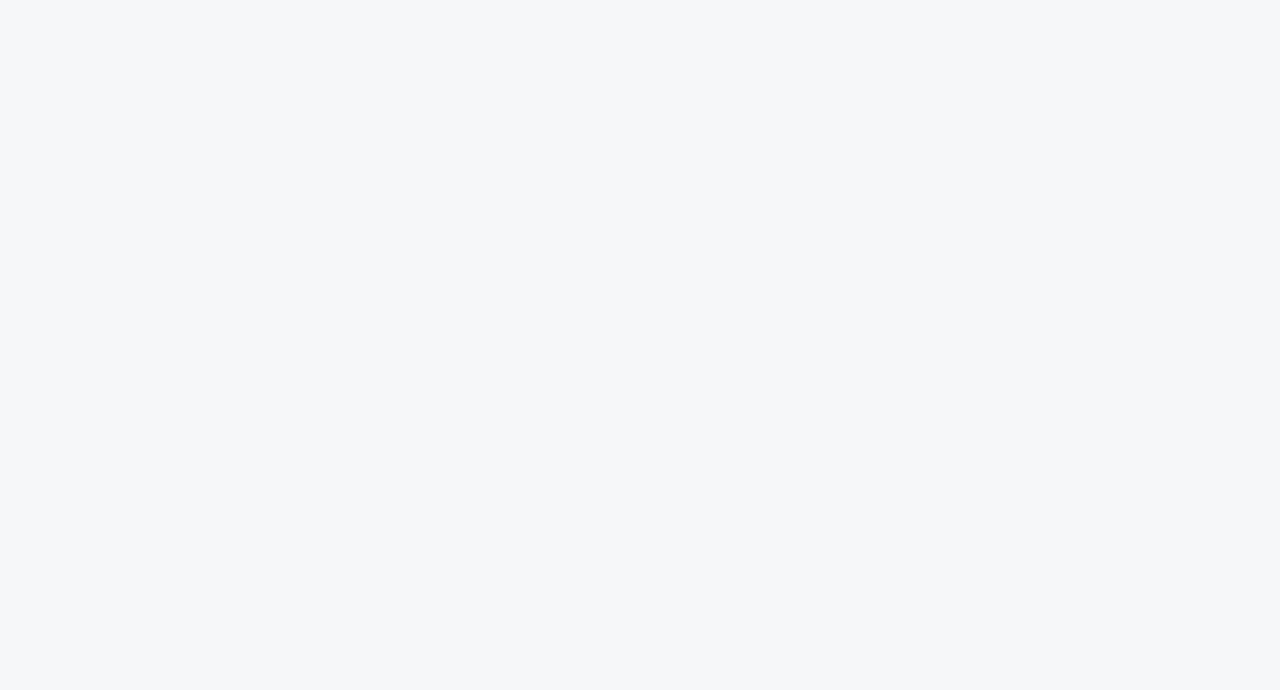
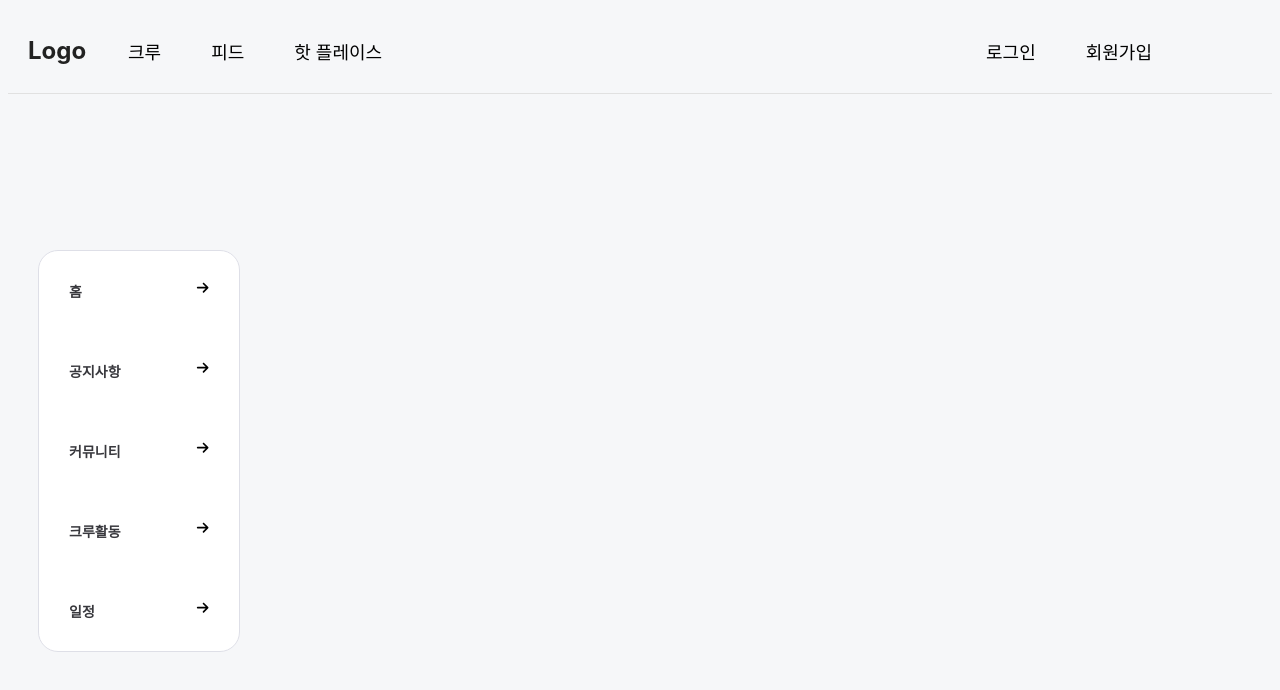
Before and after one commit to MODU-MOIM/momo-web, a React (Create React App) app: page /crew in a window 1280 px wide. Before the commit this address had no page. Shown: the top 690 px of the page. Built offline with nearby package versions, Linux system fonts and the light colour scheme.

Commit message:
feat: 플로팅 메뉴 구현 완료

```diff
--- /dev/null
+++ b/src/pages/CrewMain/CrewMain.jsx
@@ -0,0 +1,16 @@
+import styled from "styled-components";
+import FloatingMenu from "./components/FloatingMenu";
+import { Outlet } from "react-router-dom";
+
+export default function CrewMain() {
+    return(
+        <Wrapper>
+            {/* 배너 컴포넌트 */}
+            <FloatingMenu/>
+            <Outlet/>
+        </Wrapper>
+    );
+}
+
+const Wrapper = styled.div`
+`;
--- /dev/null
+++ b/src/pages/CrewMain/components/FloatingMenu.jsx
@@ -0,0 +1,70 @@
+import styled from "styled-components";
+import { FaArrowRight } from "react-icons/fa6";
+import { useNavigate } from "react-router-dom";
+import { useState } from "react";
+
+export default function FloatingMenu() {
+    const navigate = useNavigate();
+    const [selectedMenu, setSelectedMenu] = useState();
+
+    const menu = {
+        "홈": "crewHome",
+        "공지사항": "crewNotice",
+        "커뮤니티": "crewCommunity",
+        "크루활동": "crewActivity",
+        "일정": "crewSchedule"
+    };
+
+    const handleNavigate = (path) => {
+        setSelectedMenu(path);
+        navigate(`/crew/${path}`);
+    }
+
+    return(
+        <Wrapper>
+            <MenuContainer>
+                {Object.entries(menu).map(([item, path])=>(
+                    <MenuButton onClick={()=>handleNavigate(path)}>
+                            <MenuText
+                                isSelected={selectedMenu===path}
+                            >
+                                {item}
+                            </MenuText>
+                            <FaArrowRight />
+                    </MenuButton>
+                ))}
+            </MenuContainer>
+        </Wrapper>
+    );
+}
+
+const Wrapper = styled.div`
+    position: fixed;
+    top: 250px;
+    width: 200px;
+    margin-left: 30px;
+    /* background-color: aquamarine; */
+`;
+const MenuContainer = styled.div`
+    width: 100%;
+    display: flex;
+    flex-direction: column;
+    background-color: white;
+    border: 1px solid #DEDFE7;
+    border-radius: 20px;
+    `;
+const MenuButton = styled.button`
+    width: 100%;
+    border: none;
+    background-color: transparent;
+    padding: 30px;
+
+    display: flex;
+    justify-content: space-between;
+    `;
+const MenuText = styled.div`
+    font-size: 14px;
+    font-weight: bolder;
+    /* 선택한 메뉴에 따라 색상 변경 */
+    color: ${props => props.isSelected ? '#352EAE' : '#38383D'};
+`;
--- a/src/router/Router.jsx
+++ b/src/router/Router.jsx
@@ -5,6 +5,7 @@ import Login from "../pages/Login/Login";
 import Home from "../pages/home/Home";
 import CrewCreate from "../pages/CrewCreate/CrewCreate";
 import CrewHome from "../pages/CrewHome/CrewHome";
+import CrewMain from "../pages/CrewMain/CrewMain";
 
 
 const Router = () => {
@@ -15,7 +16,9 @@ const Router = () => {
                 <Route path="/signup" element={<AddInfo />} />
                 <Route path="/login" element={<Login />} />
                 <Route path="/crewcreate" element={<CrewCreate />} />
-                <Route path="/crewHome" element={<CrewHome />} />
+                <Route path="/crew" element={<CrewMain />}>
+                    <Route path="crewHome" element={<CrewHome />} />
+                </Route>
             </Route>
         </Routes>
     )
```
Also changed, not shown: src/pages/CrewHome/components/FloatingMenu.jsx (deleted, +0 -45 lines).
